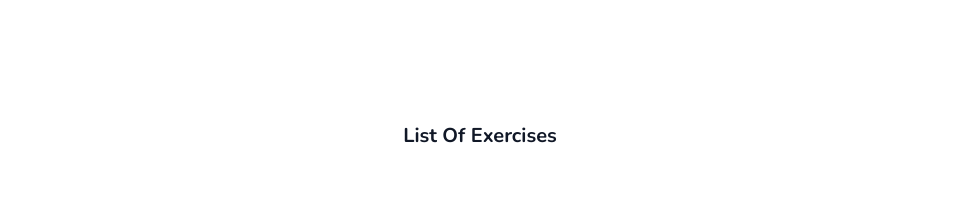
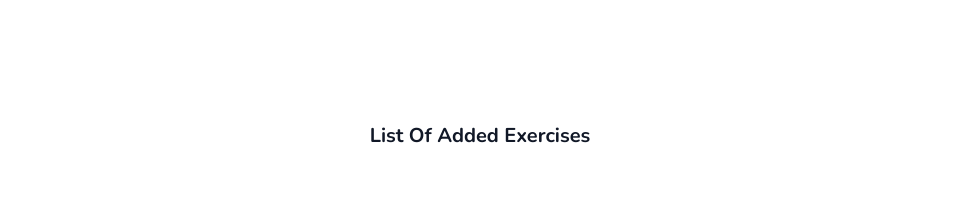
Before and after one commit to jaulf/Exercise-Tracker, a React (Create React App) app: page /create-exercise in a window 1280 px wide. Shown: the part 1246-1458 px from the top of the page, without its empty margins (160-1117 px from the left). Built offline with nearby package versions, Linux system fonts and the light colour scheme.

Commit message:
added onClick function to navbar links

```diff
--- a/src/components/CreateExercise.component.js
+++ b/src/components/CreateExercise.component.js
@@ -89,7 +89,7 @@ export default function CreateExercise() {
                     <div className='lg:py-24 py-16'>
 
                         <div class='pt-7 pb-24 text-center'>
-                            <h1 class='font-bold text-gray-900 text-xl'>List Of Exercises</h1>
+                            <h1 class='font-bold text-gray-900 text-xl'>List Of Added Exercises</h1>
                         </div>
 
                         <div class=' shadow-lg rounded-md w-full max-w-5xl'>
--- a/src/components/Navbar.component.js
+++ b/src/components/Navbar.component.js
@@ -28,13 +28,13 @@ export default function Navbar() {
                 </div>
                 <ul id='menu' className='lg:uppercase lg:font-light lg:text-sm normal-case hidden lg:items-center lg:flex lg:flex-row text-base tracking-wider pt-4 px-8 lg:px-0'>
                     <li class='lg:px-11 lg:py-0  py-4 '>
-                        <Link to='/' >Home</Link>
+                        <Link onClick={displayNav} to='/' >Home</Link>
                     </li>
                     <li class='lg:px-11 lg:py-0  py-4 '>
-                        <Link to='/create-exercise' >Create Exercise</Link>
+                        <Link onClick={displayNav} to='/create-exercise' >Create Exercise</Link>
                     </li>
                     <li class='lg:px-11 lg:py-0 py-4'>
-                        <Link to='/' >Exercises</Link>
+                        <Link onClick={displayNav} to='/' >Exercises</Link>
                     </li>
                 </ul>
                 <span id='menu2' class='hidden lg:flex'>
@@ -47,10 +47,10 @@ export default function Navbar() {
                                         <svg className='w-7 hidden lg:block text-gray-500 lg:mx-1' xmlns="http://www.w3.org/2000/svg" viewBox="0 0 20 20" fill="currentColor">
                                         <path fill-rule="evenodd" d="M18 10a8 8 0 11-16 0 8 8 0 0116 0zm-6-3a2 2 0 11-4 0 2 2 0 014 0zm-2 4a5 5 0 00-4.546 2.916A5.986 5.986 0 0010 16a5.986 5.986 0 004.546-2.084A5 5 0 0010 11z" clip-rule="evenodd" />
                                         </svg>
-                                        <Link className='' to='/signin'>Log In</Link>
+                                        <Link onClick={displayNav} className='' to='/signin'>Log In</Link>
                                     </li>
                                     <li className=' font-semibold py-4 '>
-                                        <Link className='' to='/signup'>Sign up</Link>
+                                        <Link onClick={displayNav} className='' to='/signup'>Sign up</Link>
                                     </li>
                                 </ul>
                             )
```
Also changed, not shown: 1 other file (tests, documents, lock files or other folders).
